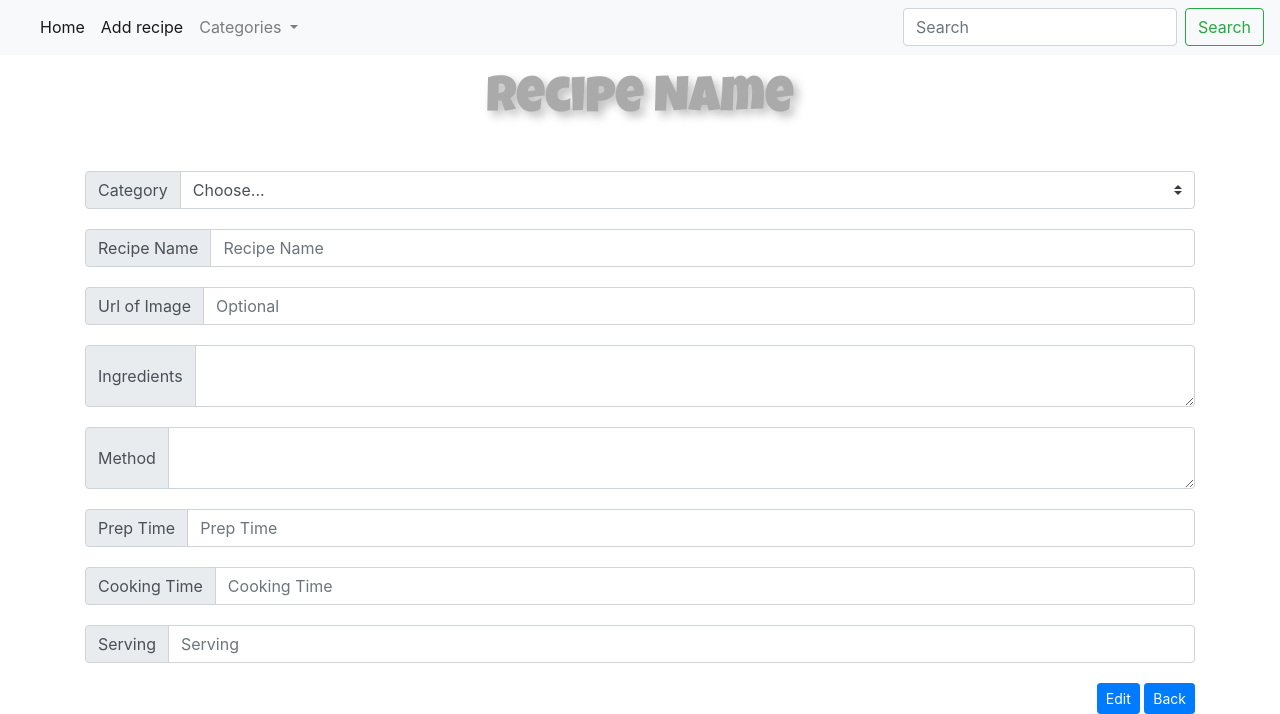
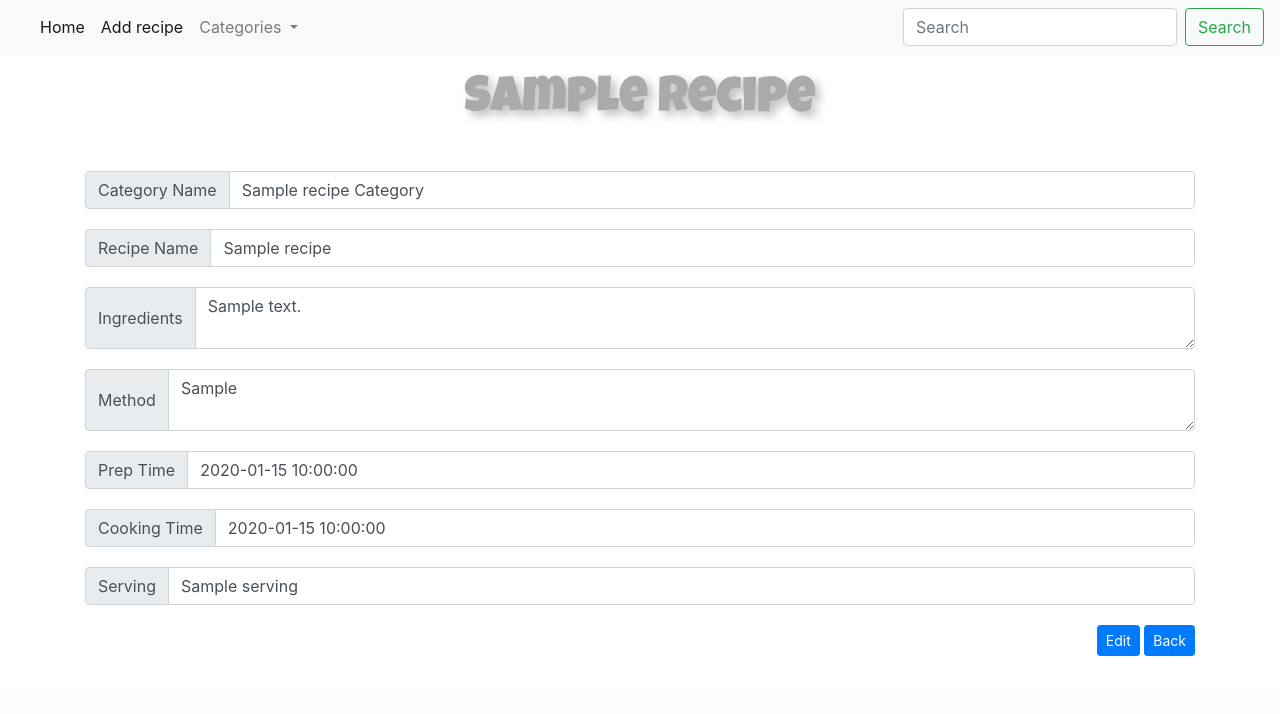
Before and after one commit to ShawnAhls/My-Yummy-Dishes, a Flask app: page /recipe in a window 1280 px wide. Shown: the part 109-823 px from the top of the page. After the commit the page ends 765 px from the top, so only its background shows below. Run offline with Flask 2, Linux system fonts and the light colour scheme; a database or web service that is not in the repository returns one stand-in record (values such as "Sample title"); some libraries are stand-ins or nearby versions.

Commit message:
Auto fill on showing one recipe on the recipe.html

```diff
--- a/app.py
+++ b/app.py
@@ -21,8 +21,7 @@ def home():
 @app.route('/display_recipes')
 def display_recipes():
     return render_template('display-recipes.html',
-                           recipes=mongo.db.recipes.find(),
-                           categories=mongo.db.categories.find())
+                           recipes=mongo.db.recipes.find())
 
 
 @app.route('/add_recipe', methods=["GET", "POST"])
@@ -39,7 +38,9 @@ def edit_recipe():
 
 @app.route('/recipe')
 def recipe():
-    return render_template('recipe.html')
+    return render_template('recipe.html',
+                           recipes=mongo.db.recipes.find(),
+                           categories=mongo.db.categories.find())
 
 
 @app.route('/Categories')
--- a/templates/recipe.html
+++ b/templates/recipe.html
@@ -1,79 +1,83 @@
 {% extends 'base.html'%}
 
-{% block content%}
-<h2>Recipe Name</h2>
-<section class="add">
-    <div class="input-group mb-3">
-        <div class="input-group-prepend">
-            <label class="input-group-text" for="inputGroupSelect01">Category</label>
-        </div>
-        <select class="custom-select" id="inputGroupSelect01">
-            <option selected>Choose...</option>
-            <option value="1">Beef</option>
-            <option value="2">Lamb</option>
-            <option value="3">Chicken</option>
-            <option value="4">Fish</option>
-            <option value="5">Vegan</option>
-        </select>
-    </div>
-</section>
+{% block content %}
+{% for recipe in recipes %}
+<h2>{{ recipe.recipe_name }}</h2>
+<!--- Category starts -->
 <section class="add">
     <div class="input-group">
         <div class="input-group-prepend">
-            <span class="input-group-text" id="basic-addon3">Recipe Name</span>
+            <span class="input-group-text" id="basic-addon0">Category Name</span>
         </div>
-    <input type="text" class="form-control" placeholder="Recipe Name" >
+
+        <p type="text" class="form-control" > {{ recipe.category_name }} Category</p>
+
     </div>
 </section>
-<section class="add">
-    <!--- <label for="basic-url">Image of your Recipe</label> --->
-    <div class="input-group mb-3">
-        <div class="input-group-prepend">
-            <span class="input-group-text" id="basic-addon3">Url of Image</span>
-        </div>
-        <input type="text" class="form-control"  placeholder="Optional" id="basic-url" aria-describedby="basic-addon3">
-    </div>
-</section>
+<!--- Category Ends -->
+<!--- Recipe Name starts -->
+
 <section class="add">
     <div class="input-group">
         <div class="input-group-prepend">
-            <span class="input-group-text" id="basic-addon3">Ingredients</span>
+            <span class="input-group-text" id="basic-addon1">Recipe Name</span>
         </div>
-        <textarea class="form-control" aria-label="With textarea"></textarea>
+        <p type="text" class="form-control" >{{ recipe.recipe_name }}</p>
     </div>
 </section>
+<!--- Recipe Name Ends -->
+<!--- Ingredients starts -->
+<section class="add">
+    <div class="input-group">
+        <div class="input-group-prepend">
+            <span class="input-group-text" id="basic-addon2">Ingredients</span>
+        </div>
+        <textarea class="form-control" aria-label="With textarea">{{ recipe.ingredients_description }}</textarea>
+    </div>
+</section>
+<!--- Ingredients Ends -->
+<!--- Method starts -->
 <section class="add">
     <div class="input-group">
         <div class="input-group-prepend">
             <span class="input-group-text" id="basic-addon3">Method</span>
         </div>
-        <textarea class="form-control" aria-label="With textarea"></textarea>
+        <textarea class="form-control" aria-label="With textarea">{{ recipe.method_instruction }}</textarea>
     </div>
 </section>
+<!--- Method Ends -->
+<!--- Prep Time Starts -->
 <section class="add">
     <div class="input-group">
         <div class="input-group-prepend">
-            <span class="input-group-text" id="basic-addon3">Prep Time</span>
+            <span class="input-group-text" id="basic-addon4">Prep Time</span>
         </div>
-    <input type="text" class="form-control" placeholder="Prep Time" >
+        <p type="text" class="form-control" placeholder="Prep Time" >{{ recipe.prep_time }}</p>
     </div>
 </section>
+<!--- Pre Time Ends -->
+<!--- Cookng Time starts -->
 <section class="add">
     <div class="input-group">
         <div class="input-group-prepend">
-            <span class="input-group-text" id="basic-addon3">Cooking Time</span>
+            <span class="input-group-text" id="basic-addon5">Cooking Time</span>
         </div>
-    <input type="text" class="form-control" placeholder="Cooking Time" >
+        <p type="text" class="form-control" placeholder="Cooking Time" >{{ recipe.cooking_time }}</p>
     </div>
 </section>
+<!--- Cooking Time Ends -->
+<!--- Serving starts -->
 <section class="add">
     <div class="input-group">
         <div class="input-group-prepend">
-            <span class="input-group-text" id="basic-addon3">Serving</span>
+            <span class="input-group-text" id="basic-addon6">Serving</span>
         </div>
-    <input type="text" class="form-control" placeholder="Serving" >
+        <p type="text" class="form-control" placeholder="Serving" >{{ recipe.serving }}</p>
     </div>
 </section>
+
+<!--- Serving Ends -->
+<!--- Buttons starts -->
 <section>
     <div class="buttons">
         <a href="{{url_for('edit_recipe')}}" class="btn btn-primary btn-sm"
@@ -82,5 +86,7 @@
          tabindex="-1" role="button">Back</a>
     </div>
 </section>
+<!--- Buttons Ends -->
+{% endfor %}
 
 {% endblock %}
```
Also changed, not shown: templates/display-recipes.html (+3 -6 lines).
